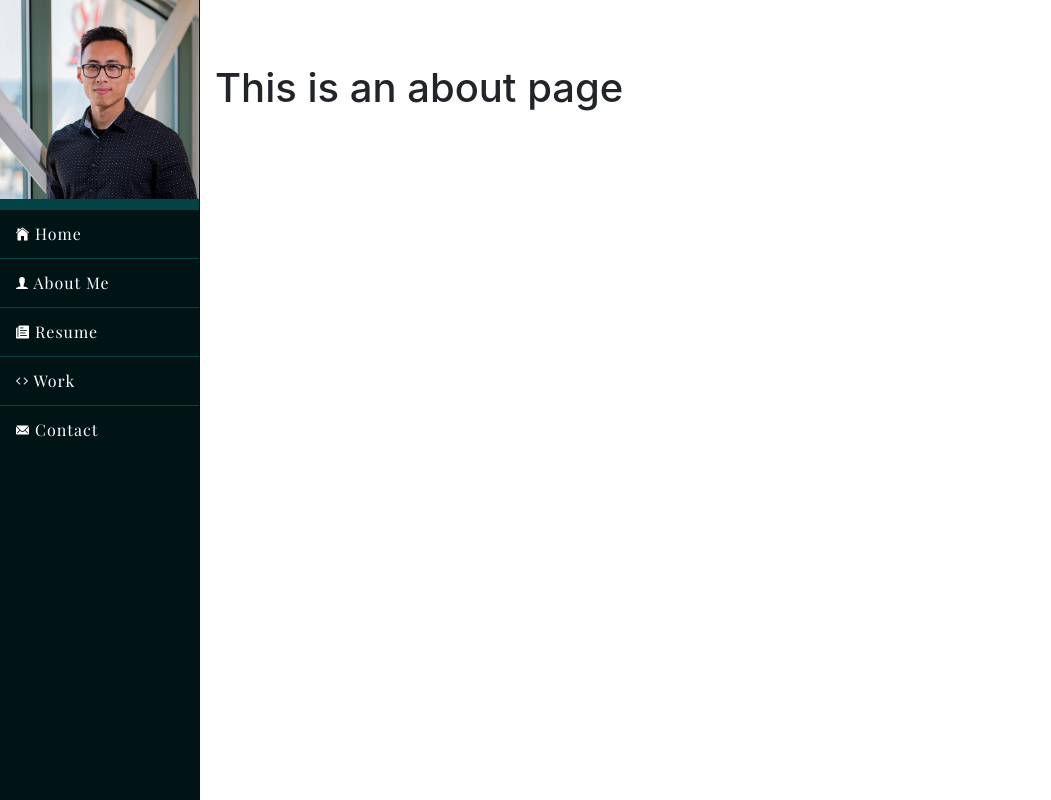
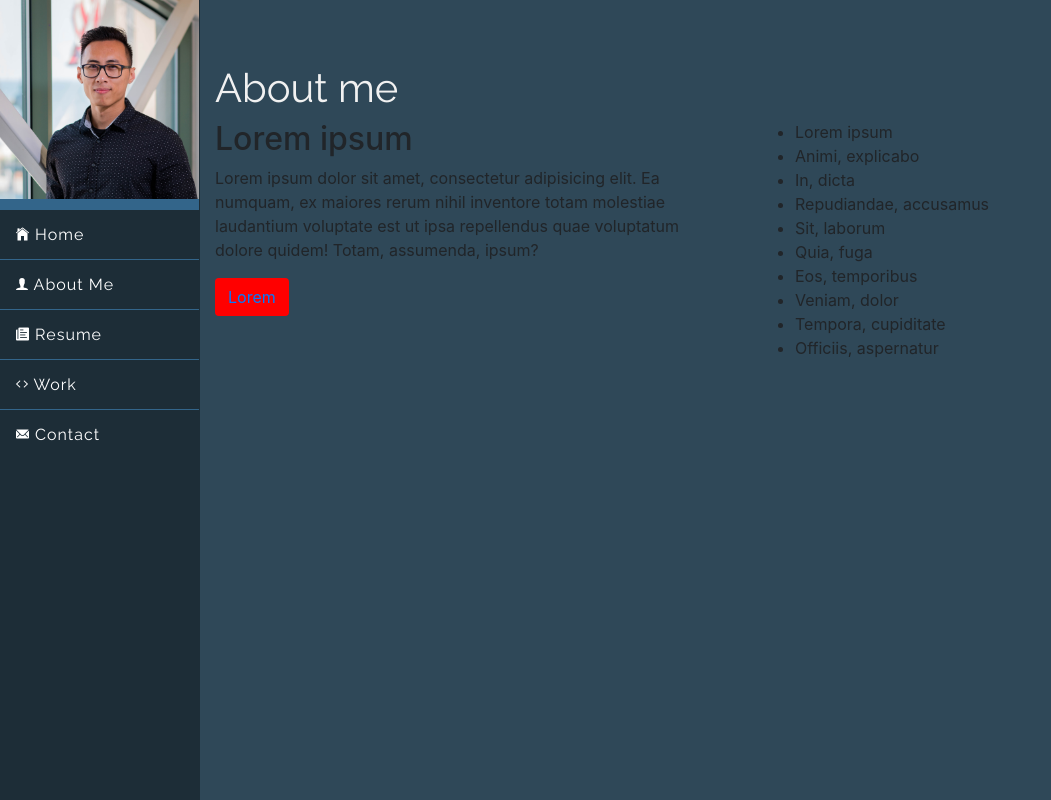
Before and after one commit to allentrinh-zz/portfolio, a Vue app: page /about in a window 1280 px wide. Shown: the whole page, without its empty margins (0-1051 px from the left). Built offline with nearby package versions, Linux system fonts and the light colour scheme; a small style sheet from the web is missing.

Commit message:
Fix z index and update colors

```diff
--- a/public/index.html
+++ b/public/index.html
@@ -6,7 +6,7 @@
     <meta name="viewport" content="width=device-width,initial-scale=1.0">
     <link rel="icon" href="<%= BASE_URL %>favicon.ico">
     <link rel="stylesheet" href="https://stackpath.bootstrapcdn.com/bootstrap/4.1.3/css/bootstrap.min.css" integrity="sha384-MCw98/SFnGE8fJT3GXwEOngsV7Zt27NXFoaoApmYm81iuXoPkFOJwJ8ERdknLPMO" crossorigin="anonymous">
-    <link rel="stylesheet" href="https://fonts.googleapis.com/css?family=Playfair+Display:400,700|Raleway">
+    <link rel="stylesheet" href="https://fonts.googleapis.com/css?family=Raleway:400,700">
     <link rel="stylesheet" href="https://unpkg.com/ionicons@4.4.2/dist/css/ionicons.min.css">
     <link rel="stylesheet" href="https://cdn.jsdelivr.net/npm/animate.css@3.5.1">
     <title>Allen Trinh</title>
--- a/src/App.vue
+++ b/src/App.vue
@@ -71,8 +71,7 @@ export default {
 </script>
 
 <style lang="scss" scoped>
-@import '@/assets/variables.scss';
-@import '@/assets/mixins.scss';
+@import '@/assets/styles.scss';
 
 .mobile-header {
   background: $color;
@@ -80,7 +79,7 @@ export default {
 }
 
 .mobile-logo {
-  font-family: $heading;
+  font-family: $font;
   text-transform: uppercase;
   color: #fff;
   font-size: 2em;
@@ -115,12 +114,13 @@ export default {
 .navigation-drawer {
   width: 200px;
   height: 100%;
-  background: $color;
+  background: darken($background, 10%);
   position: absolute;
   top: 0;
   left: 0;
-  border-right: 1px solid $color;
+  border-right: 1px solid darken($background, 10%);
   transform: translateX(-100%);
+  z-index: 999;
   @include transition;
   &.open {
     transform: translateX(0);
@@ -137,10 +137,10 @@ export default {
   a {
     color: #fff;
     padding: 1em;
-    font-size: 1em;;
+    font-size: 1em;
     line-height: 1;
     display: block;
-    font-family: $heading;
+    font-family: $font;
     letter-spacing: 1px;
     border-top: 1px solid $primaryColor;
     @include transition;
--- a/src/assets/mixins.scss
+++ b/src/assets/mixins.scss
@@ -1,3 +1,7 @@
 @mixin transition {
   transition: all 0.2s ease-in;
 }
+
+@mixin btn {
+  background: red;
+}
--- /dev/null
+++ b/src/assets/styles.scss
@@ -0,0 +1,6 @@
+@import 'mixins';
+@import 'variables';
+
+.btn {
+  @include btn;
+}
--- a/src/assets/variables.scss
+++ b/src/assets/variables.scss
@@ -1,8 +1,8 @@
-$primaryColor: #044345;
-$color: #011415;
+$primaryColor: #33658A;
+$background: #2F4858;
+$color: #f1f1f1;
 
 $font: 'Raleway', sans-serif;
-$heading: 'Playfair Display', serif;
 
 $screen-sm: 576px;
 $screen-md: 768px;
--- a/src/views/About.vue
+++ b/src/views/About.vue
@@ -1,7 +1,28 @@
 <template>
   <section class="about">
     <div class="container">
-      <h1>This is an about page</h1>
+      <h1>About me</h1>
+      <div class="row">
+        <div class="col-lg-6">
+          <h2>Lorem ipsum</h2>
+          <p>Lorem ipsum dolor sit amet, consectetur adipisicing elit. Ea numquam, ex maiores rerum nihil inventore totam molestiae laudantium voluptate est ut ipsa repellendus quae voluptatum dolore quidem! Totam, assumenda, ipsum?</p>
+          <a href="#" class="btn">Lorem</a>
+        </div>
+        <div class="col-lg-6">
+          <ul>
+            <li><span>Lorem ipsum</span></li>
+            <li><span>Animi, explicabo</span></li>
+            <li><span>In, dicta</span></li>
+            <li><span>Repudiandae, accusamus</span></li>
+            <li><span>Sit, laborum</span></li>
+            <li><span>Quia, fuga</span></li>
+            <li><span>Eos, temporibus</span></li>
+            <li><span>Veniam, dolor</span></li>
+            <li><span>Tempora, cupiditate</span></li>
+            <li><span>Officiis, aspernatur</span></li>
+          </ul>
+        </div>
+      </div>
     </div>
   </section>
 </template>
@@ -13,8 +34,15 @@ export default {
 </script>
 
 <style lang="scss" scoped>
+@import '@/assets/styles.scss';
+
 .about {
   padding:  4em 0;
   min-height: 100vh;
+  background: $background;
+}
+h1 {
+  color: $color;
+  font-family: $font;
 }
 </style>
--- a/src/views/Home.vue
+++ b/src/views/Home.vue
@@ -13,8 +13,7 @@ export default {
 </script>
 
 <style lang="scss" scoped>
-@import '@/assets/variables.scss';
-@import '@/assets/mixins.scss';
+@import '@/assets/styles.scss';
 
 .home {
   height: 100vh;
@@ -42,7 +41,7 @@ export default {
   }
 }
 h1 {
-  font-family: $heading;
+  font-family: $font;
   font-weight: bold;
   font-size: 5em;
   span {
```
Lines whose indentation alone changed are shown as unchanged.
